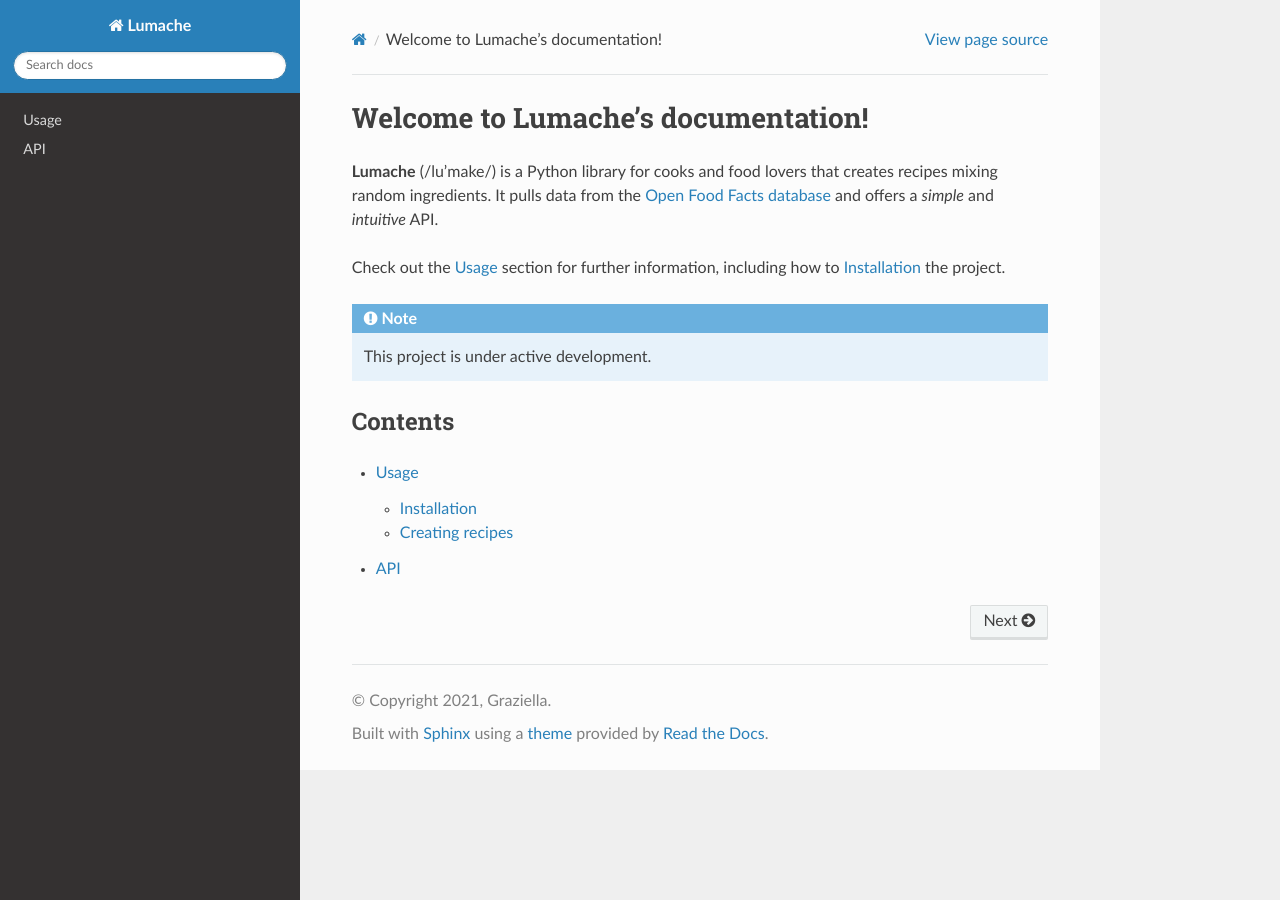
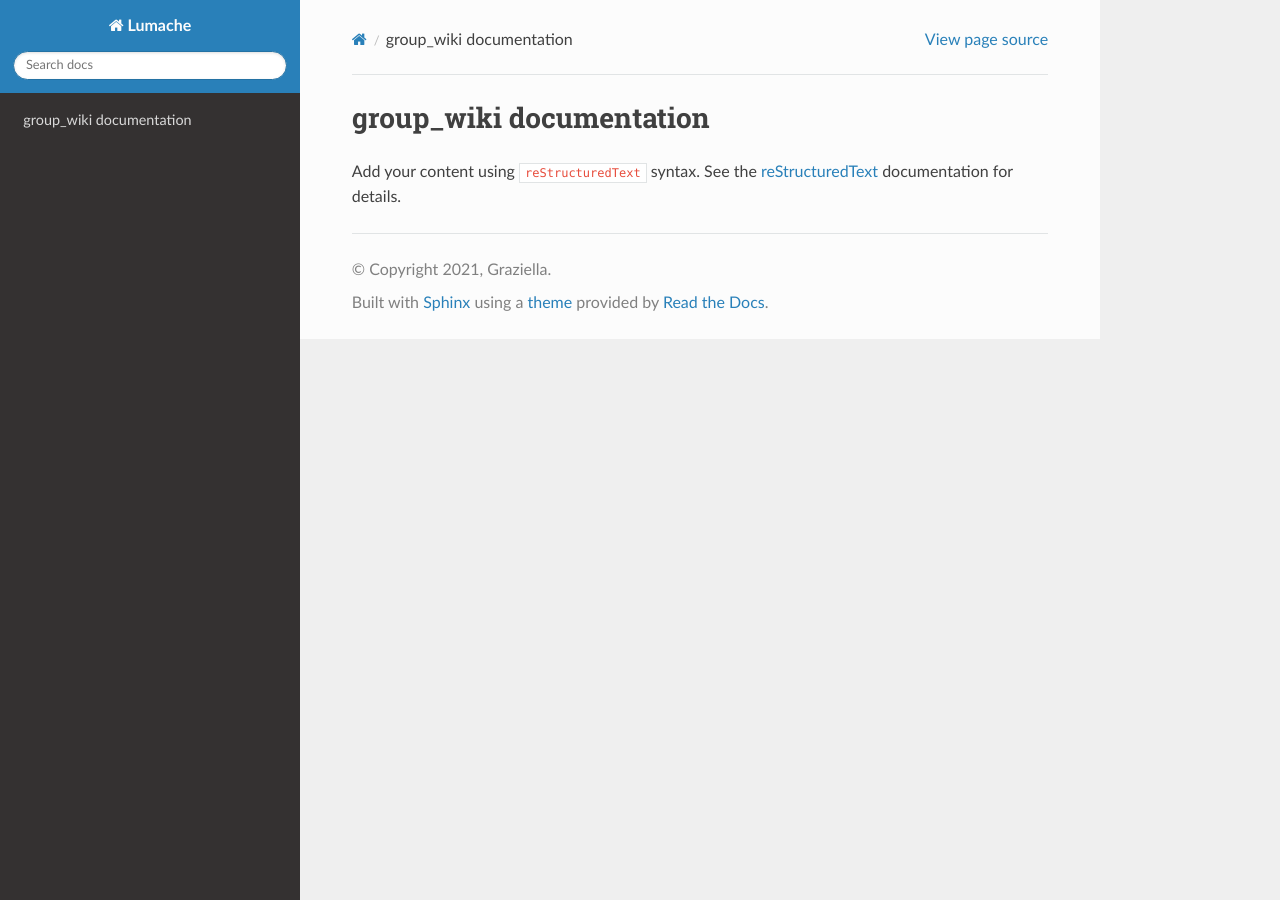
Before and after one commit to omarnawaz/groupwiki, a Sphinx documentation site: the page built from docs/source/index.rst, in a window 1280 px wide. Built offline with Sphinx 7.4.7 and the Read the Docs theme 3.1.0, drawn with Linux system fonts in a browser that asks for light colours.

Commit message:
updated index.rst

```diff
--- a/docs/source/index.rst
+++ b/docs/source/index.rst
@@ -1,22 +1,16 @@
-Welcome to Lumache's documentation!
-===================================
+.. group_wiki documentation master file, created by
+   sphinx-quickstart on Thu Jan 23 11:22:45 2025.
+   You can adapt this file completely to your liking, but it should at least
+   contain the root `toctree` directive.
 
-**Lumache** (/lu'make/) is a Python library for cooks and food lovers
-that creates recipes mixing random ingredients.
-It pulls data from the `Open Food Facts database <https://world.openfoodfacts.org/>`_
-and offers a *simple* and *intuitive* API.
+group_wiki documentation
+========================
 
-Check out the :doc:`usage` section for further information, including
-how to :ref:`installation` the project.
+Add your content using ``reStructuredText`` syntax. See the
+`reStructuredText <https://www.sphinx-doc.org/en/master/usage/restructuredtext/index.html>`_
+documentation for details.
 
-.. note::
-
-   This project is under active development.
-
-Contents
---------
 
 .. toctree::
-
-   usage
-   api
+   :maxdepth: 2
+   :caption: Contents:
```
